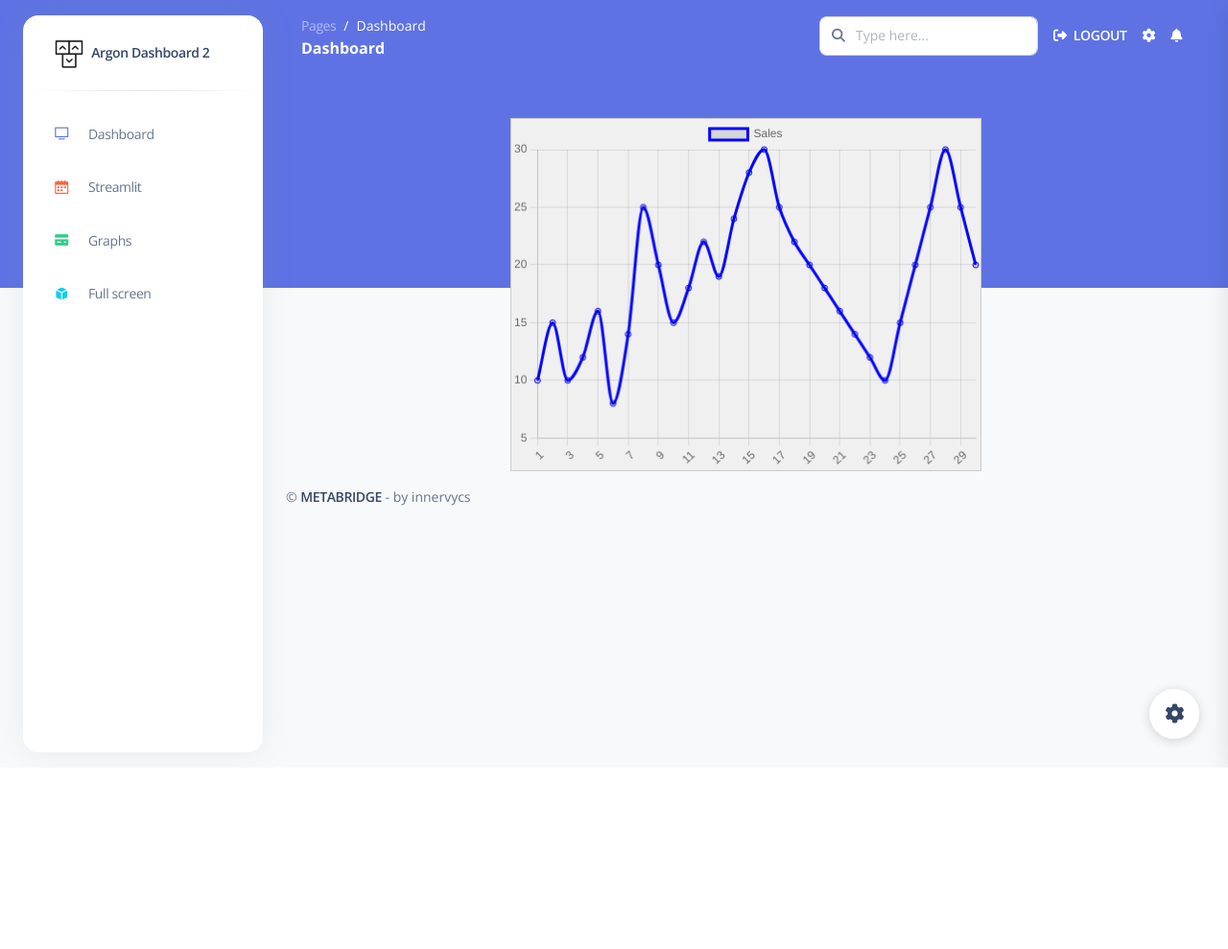
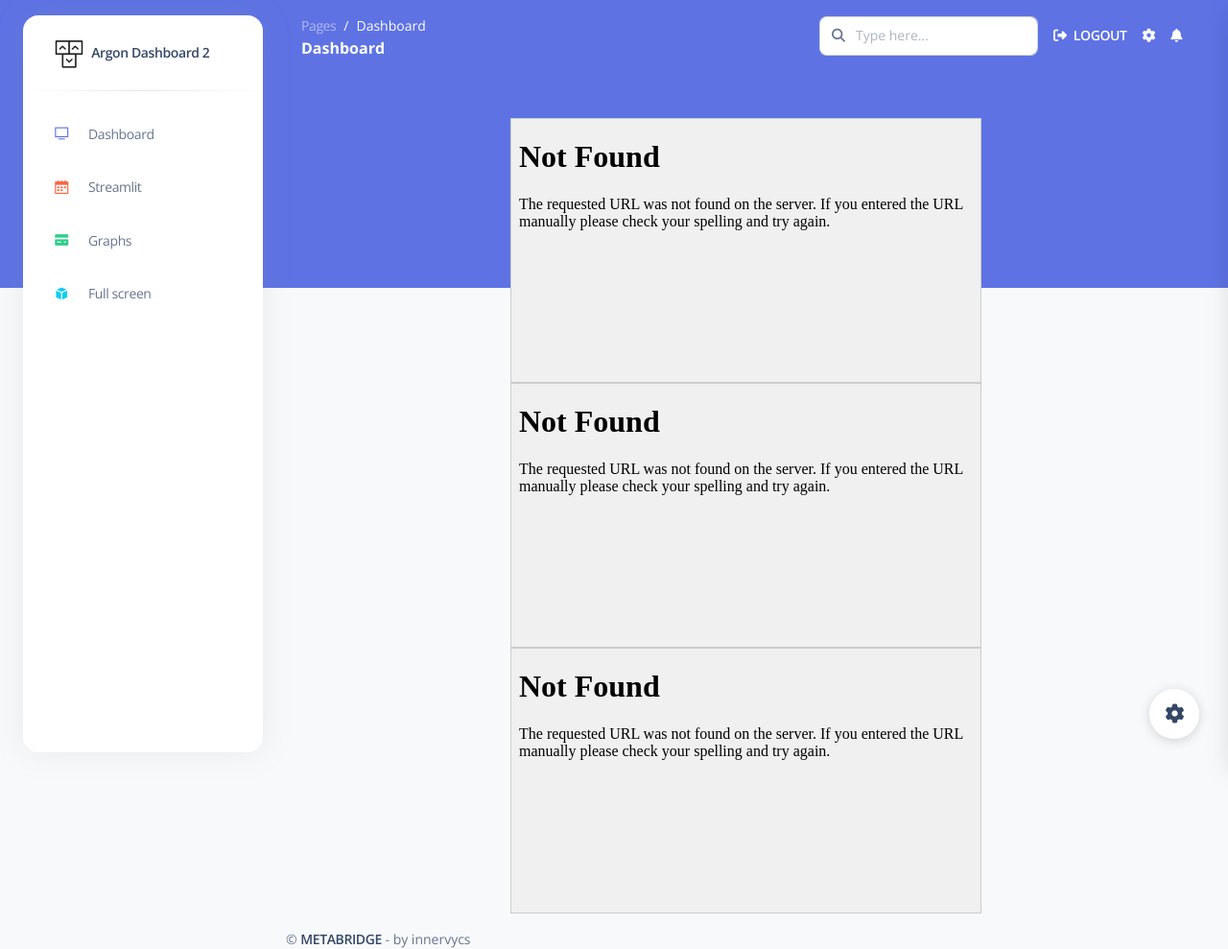
Before and after one commit to iahg/flask, a Flask app: template apps/templates/home/graphs.html in a window 1280 px wide; the page is wider, and only the part inside the window is pictured. Shown: that part at 96% size. Before the commit the page ends 800 px from the top of that part, so only its background shows below. Run offline with Flask 3, Linux system fonts and the light colour scheme; the template is opened without the code that fills it, so the values that code supplies are empty; data comes from the database, SQL or seed files in the repository; some libraries are stand-ins or nearby versions.

Commit message:
Grafana iframe incorporated
GRAFANA Server needs to be running in the background on localhost port 3000 and dashboard needs to reference corresponding graphs to display

```diff
--- a/apps/templates/home/graphs.html
+++ b/apps/templates/home/graphs.html
@@ -1,16 +1,37 @@
 {% extends 'layouts/base.html' %}
 
-{% block title %} Graphs {% endblock title %}
+{% block title %} Grafana test {% endblock title %}
 
 <!-- Specific CSS goes HERE -->
 {% block stylesheets %}
 <style>
-  canvas {
+  iframe {
     border: 1px solid #ccc;
-    background-color: #f0f0f0; /* Set the background color of the canvas */
+    background-color: #f0f0f0; /* Set the background color of the iframe */
   }
-</style>
+  .grafana-iframe-container {
+        position: relative;
+        width: 100%;
+        padding-bottom: 56.25%; /* Aspect ratio for 16:9 */
+        height: 0;
+  }
+
+  .grafana-iframe-container iframe {
+    position: absolute;
+    top: 0;
+    left: 0;
+    width: 100%;
+    height: 100%;
+  }
+
+  @media (max-width: 1000px) {
+    .grafana-iframe-container {
+      padding-bottom: 75%; /* Aspect ratio for 4:3 */
+    }
+  }
+  </style>
 {% endblock stylesheets %}
+
 
 {% block content %}
 
@@ -21,51 +42,23 @@
   <main class="main-content position-relative border-radius-lg ">
 
     {% include "includes/navigation.html" %}
-
     <div class="container mt-5"></div>
       <div class="row">
         <div class="col-md-6 mx-auto">
-          <canvas id="chart" width="800" height="600"></canvas>
+          <div class="grafana-iframe-container">
+            <iframe src="http://127.0.0.1:3000/d/ff84f1a8-1a0f-414f-a66d-8a5361bc907c/flask?orgId=1&from=1699578565511&to=1699600165511" frameborder="0"></iframe>
+          </div>
+          <div class="grafana-iframe-container">
+            <iframe src="http://127.0.0.1:3000/d-solo/ff84f1a8-1a0f-414f-a66d-8a5361bc907c/flask?orgId=1&from=1699578565511&to=1699600165511&panelId=2" width="450" height="200" frameborder="0"></iframe>
+          </div>
+          <div class="grafana-iframe-container">
+            <iframe src="http://127.0.0.1:3000/d-solo/ff84f1a8-1a0f-414f-a66d-8a5361bc907c/flask?orgId=1&from=1699578565511&to=1699600165511&panelId=4" width="450" height="200" frameborder="0"></iframe>
+          </div>
         </div>
       </div>
     </div>
-
     {% include "includes/footer.html" %}
 
   </main>
 
 {% endblock content %}
-
-<!-- Specific JS goes HERE -->
-{% block javascripts %}
-<script src="https://cdnjs.cloudflare.com/ajax/libs/Chart.js/3.5.1/chart.min.js"></script>
-<script>
-  // Create a chart object
-  var chart = new Chart('chart', {
-    type: 'line',
-    data: {
-      labels: ['1', '2', '3', '4', '5', '6', '7', '8', '9', '10', '11', '12', '13', '14', '15', '16', '17', '18', '19', '20', '21', '22', '23', '24', '25', '26', '27', '28', '29', '30'],
-      datasets: [{
-        label: 'Sales',
-        data: [10, 15, 10, 12, 16, 8, 14, 25, 20, 15, 18, 22, 19, 24, 28, 30, 25, 22, 20, 18, 16, 14, 12, 10, 15, 20, 25, 30, 25, 20],
-        borderColor: 'blue',
-        fill: false,
-        cubicInterpolationMode: 'monotone' // Set the cubic interpolation mode to 'monotone'
-      }]
-    },
-    options: {
-      responsive: true,
-      interaction: {
-        mode: 'nearest',
-        intersect: false
-      },
-      plugins: {
-        tooltip: {
-          mode: 'index',
-          intersect: false
-        }
-      }
-    }
-  });
-</script>
-{% endblock javascripts %}
--- a/requirements.txt
+++ b/requirements.txt
@@ -10,6 +10,8 @@ sqlalchemy==2.0.21
 email_validator==2.0.0
 flask-restx==1.1.0
 
+streamlit=1.28.0
+
 python-dotenv==0.19.2
 
 gunicorn==20.1.0
```
Also changed, not shown: apps/templates/accounts/login.html (+3 -4 lines), apps/static/assets/img/login_cam.jpg (added).
